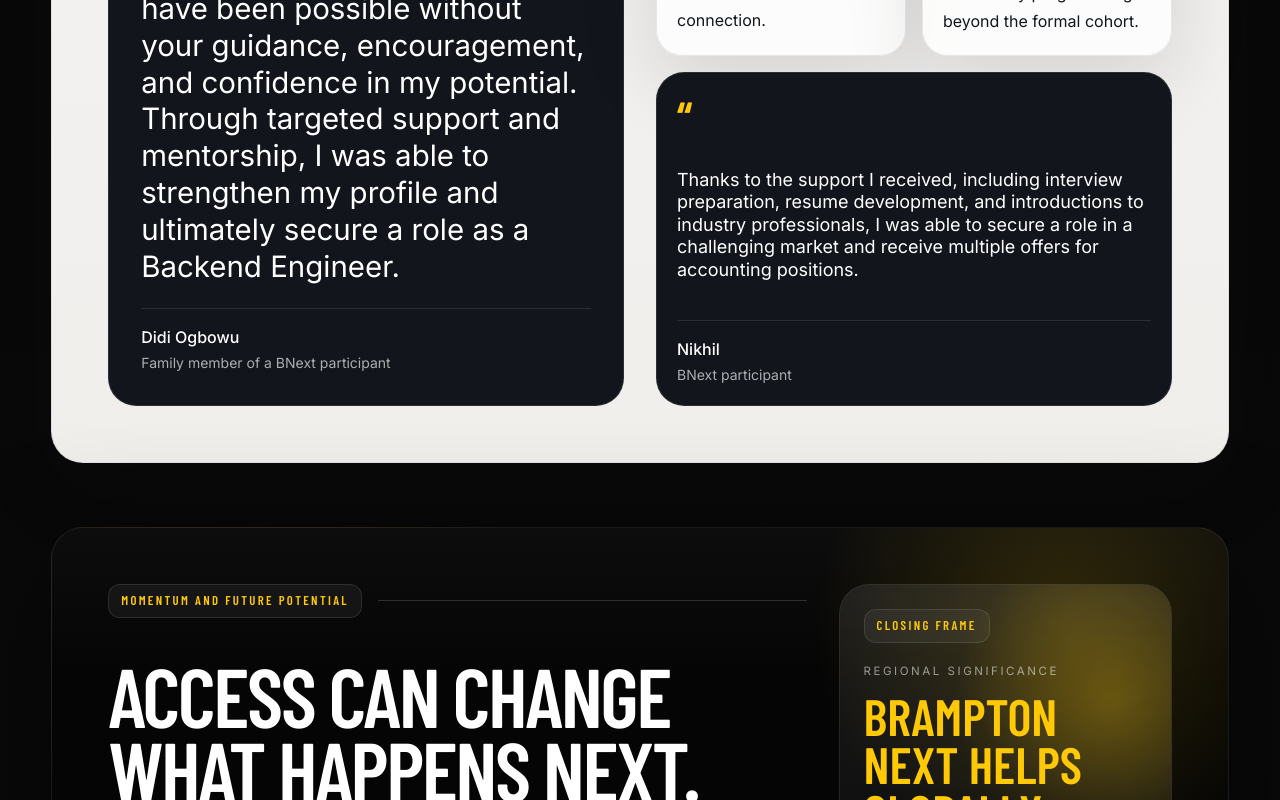
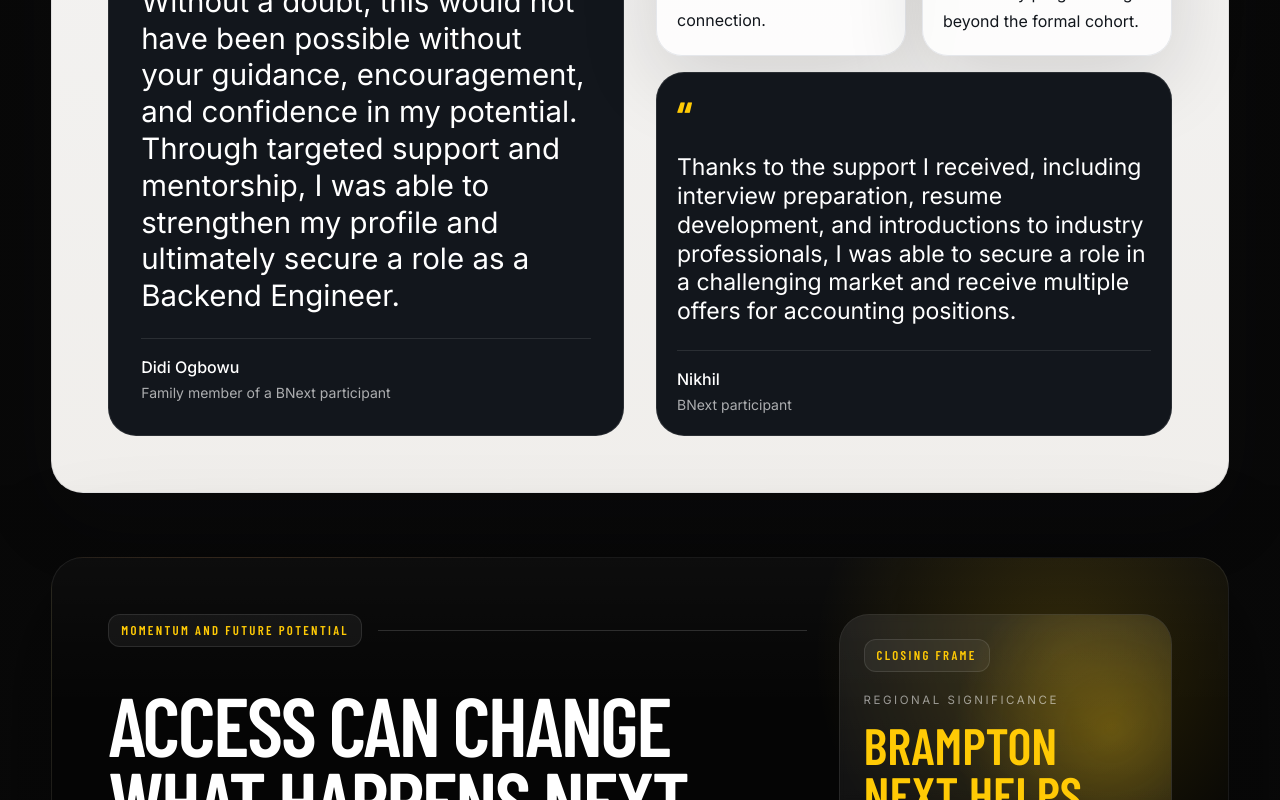
Before and after one commit to TBDC-Marketing/BNextPresentation, a React (Vite) app: page /#story-enabled-talent in a window 1280 px wide. Shown: the part 11200-12000 px from the top of the page. Built offline with nearby package versions, Linux system fonts and the light colour scheme; the HTML template or start-up script is replaced by a standard one; a web font is replaced by a local one.

Commit message:
Increase compact quote text size to fill space
Co-Authored-By: Oz <oz-agent@warp.dev>

```diff
--- a/src/App.jsx
+++ b/src/App.jsx
@@ -335,7 +335,7 @@ function QuoteBlock({ quote, attribution, role, compact = false }) {
       )}
     >
       <div className="font-display text-[3rem] leading-none text-[var(--yellow)]">&ldquo;</div>
-      <p className={cx('mt-3 leading-tight text-white', compact ? 'text-lg' : 'text-[clamp(1.45rem,2.3vw,2.4rem)]')}>
+      <p className={cx('mt-3 leading-tight text-white', compact ? 'text-[clamp(1.25rem,1.8vw,1.65rem)]' : 'text-[clamp(1.45rem,2.3vw,2.4rem)]')}>
         {quote}
       </p>
       <footer className="mt-6 border-t border-white/10 pt-4">
```
